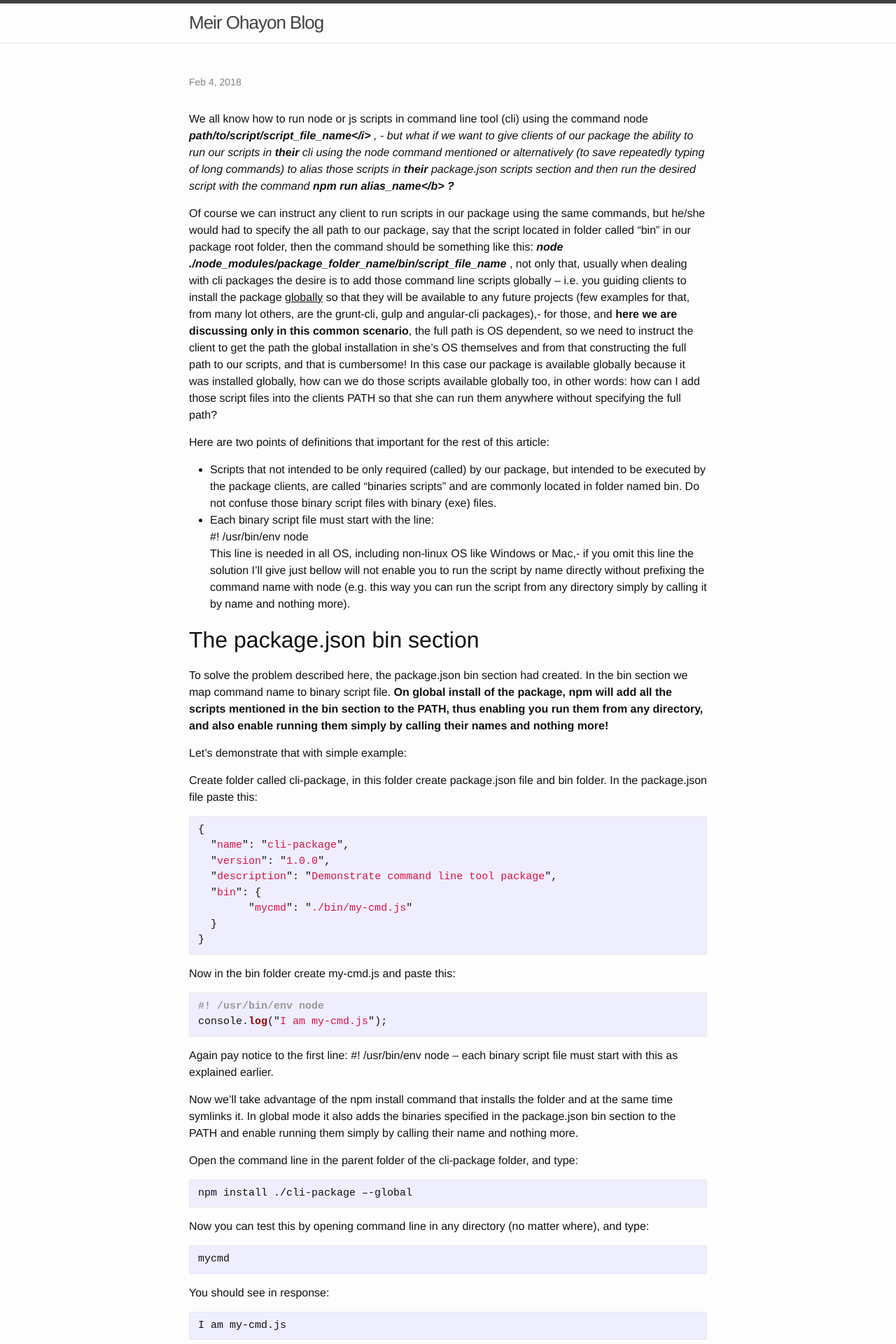
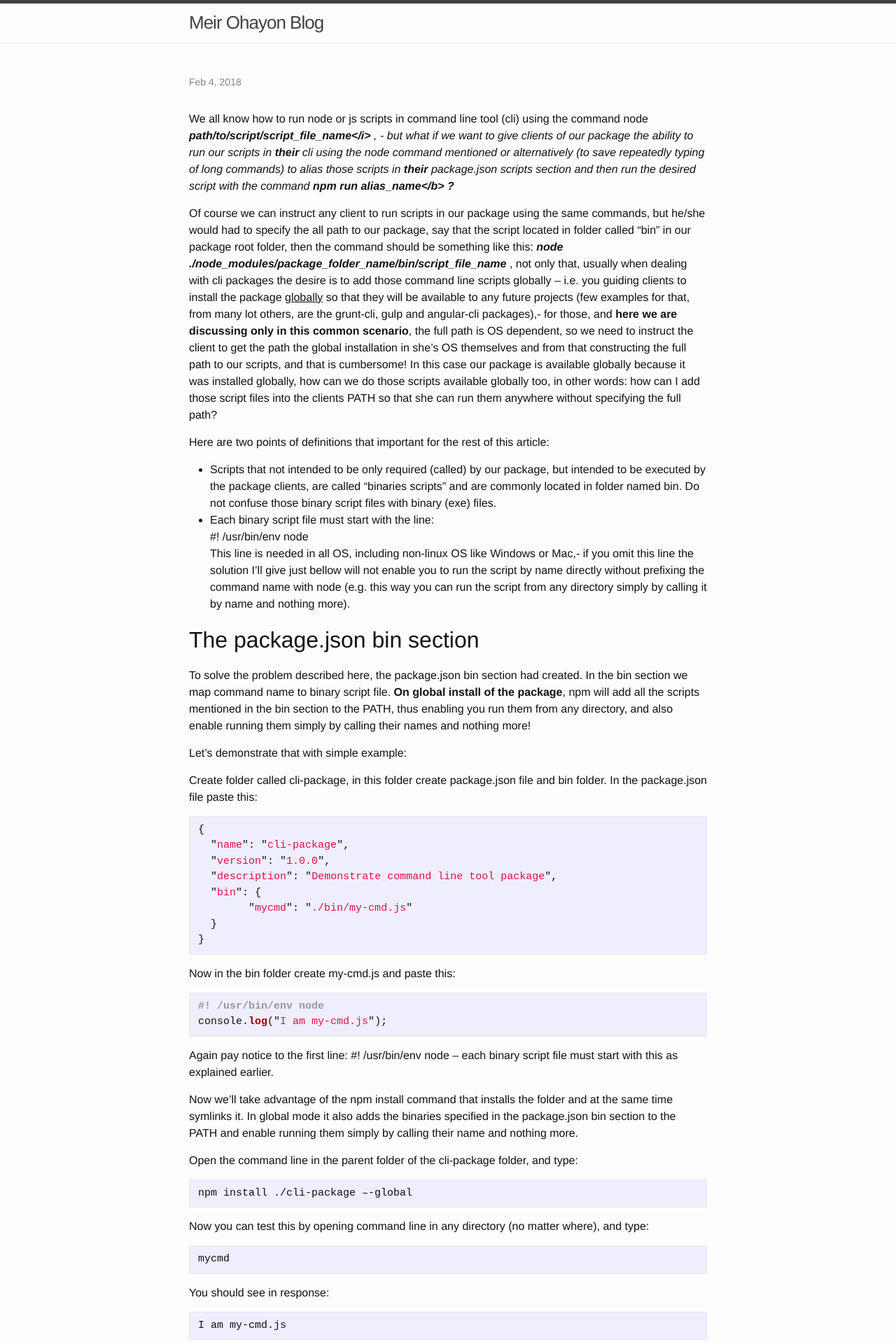
Before and after one commit to meir-ohayon/meir-ohayon.github.io, a Jekyll site: the page built from _posts/2018-02-04-building-command-line-application-with-nodejs.md, in a window 1280 px wide. Shown: the top 1920 px of the page at 70% size. Built offline with Jekyll 4.4.1, drawn with Linux system fonts in a browser that asks for light colours; our own code applies the rules of GitHub Pages for plain Markdown files; comment, search, counter and statistics services are not loaded.

```diff
--- a/_posts/2018-02-04-building-command-line-application-with-nodejs.md
+++ b/_posts/2018-02-04-building-command-line-application-with-nodejs.md
@@ -14,7 +14,7 @@ Here are two points of definitions that important for the rest of this article:
 *	Each binary script file must start with the line:<br>#! /usr/bin/env node<br>This line is needed in all OS, including non-linux OS like Windows or Mac,- if you omit this line the solution I'll give just bellow will not enable you to run the script by name directly without prefixing the command name with node (e.g. this way you can run the script from any directory simply by calling it by name and nothing more).
 
 ## The package.json bin section
-To solve the problem described here, the package.json bin section had created. In the bin section we map command name to binary script file. <b>On global install of the package<b>, npm will add all the scripts mentioned in the bin section to the PATH, thus enabling you run them from any directory, and also enable running them simply by calling their names and nothing more!
+To solve the problem described here, the package.json bin section had created. In the bin section we map command name to binary script file. <b>On global install of the package</b>, npm will add all the scripts mentioned in the bin section to the PATH, thus enabling you run them from any directory, and also enable running them simply by calling their names and nothing more!
 
 Let's demonstrate that with simple example:
 
```
